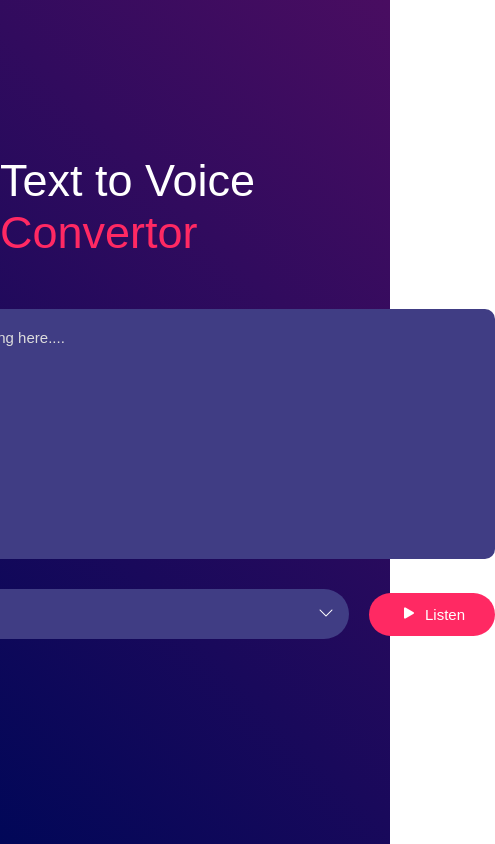
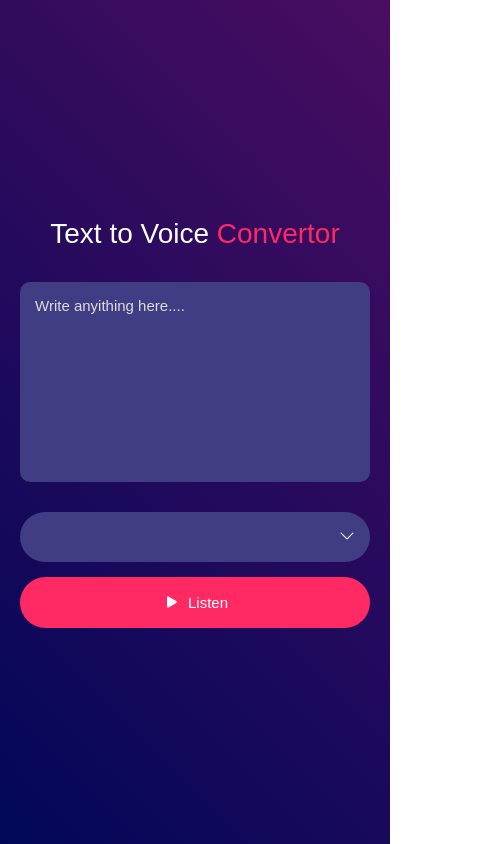
Before and after one commit to JasvanthMajjari/Text-Voice-Convertor, a website: page index.html in a window 390 px wide. Shown: the whole page, 495 px wide, since content can reach past the window. Drawn offline with nearby package versions, Linux system fonts and the light colour scheme.

Commit message:
latest changes

```diff
--- a/index.html
+++ b/index.html
@@ -1,12 +1,15 @@
-<!DOCTYPE html>
+<!doctype html>
 <html lang="en">
   <head>
-		<meta charset="UTF-8">
-		<meta name="viewport" content="width=device-width, initial-scale=1.0">
+    <meta charset="UTF-8" />
+    <meta name="viewport" content="width=device-width, initial-scale=1.0" />
     <title>Text - Voice Convertor</title>
-		<link rel="stylesheet" href="./src/style.css">
-		<link rel="shortcut icon" href="./public/images/favicon.ico">
-		<link rel="stylesheet" href="../node_modules/bootstrap-icons/font/bootstrap-icons.css">
+    <link rel="stylesheet" href="./style.css" />
+    <link rel="shortcut icon" href="./public/images/favicon.ico" />
+    <link
+      rel="stylesheet"
+      href="../node_modules/bootstrap-icons/font/bootstrap-icons.css"
+    />
   </head>
   <body>
     <div class="main">
@@ -17,11 +20,12 @@
           <select></select>
           <span class="bi-chevron-down"></span>
         </div>
-				<button id="button"><span class="bi bi-play-fill"></span> Listen </button>
+        <button id="button">
+          <span class="bi bi-play-fill"></span> Listen
+        </button>
       </div>
     </div>
 
-
-		<script src="./src/script.js"></script>
+    <script src="./script.js"></script>
   </body>
 </html>
--- a/src/style.css
+++ /dev/null
@@ -1,106 +0,0 @@
-* {
-      margin: 0;
-      padding: 0;
-      font-family: sans-serif;
-      box-sizing: border-box;
-}
-
-.main {
-      width: 100%;
-      height: 100vh;
-      background: linear-gradient(45deg, #010758, #490d61);
-      display: flex;
-      align-items: center;
-      justify-content: center;
-      flex-direction: column;
-      color: #fff;
-}
-
-.main h1 {
-      font-size: 45px;
-      font-weight: 500;
-      margin-top: -50px;
-      margin-bottom: 50px;
-}
-
-.main h1 span {
-      color: #ff2963;
-}
-
-textarea {
-      width: 600px;
-      height: 250px;
-      background: #403d84;
-      color: #fff;
-      font-size: 15px;
-      border: 0;
-      outline: 0;
-      padding: 20px;
-      border-radius: 10px;
-      resize: none;;
-      margin-bottom: 30px;
-}
-
-textarea::placeholder {
-      font-size: 15px;
-      color: #ddd;
-}
-
-.row {
-      width: 600px;
-      display: flex;
-      align-items: center;
-      gap:  20px;
-}
-
-button {
-      background: #ff2963;
-      color: #fff;
-      font-size: 15px;
-      padding: 10px 30px;
-      border-radius: 35px;
-      border: 0;
-      outline: 0;
-      cursor: pointer;
-      display: flex;
-      align-items: center
-}
-
-button span {
-      width:  16px;
-      margin-right: 10px;
-}
-
-button span.bi-play-fill {
-      font-size: 20px;
-}
-
-.custom-select-wrapper {
-      flex: 1;
-     display: flex;
-     align-items: center;
-      position: relative;
-}
-
-.custom-select-wrapper select {
-      color: #fff;
-      background: #403d84;
-      height: 50px;
-      width: 100%;
-      padding: 0 20px;
-      outline: 0;
-      border: 0;
-      border-radius: 35px;
-      appearance: none;
-}
-
-.custom-select-wrapper .bi-chevron-down {
-      position: absolute;
-      right: 15px;
-      top: 50%;
-      transform: translateY(-50%);
-      pointer-events: none;
-      color: #fff;
-      font-size: 1rem;
-      cursor: pointer;
-}
--- /dev/null
+++ b/style.css
@@ -0,0 +1,167 @@
+* {
+  margin: 0;
+  padding: 0;
+  font-family: sans-serif;
+  box-sizing: border-box;
+}
+
+.main {
+  width: 100%;
+  height: 100vh;
+  background: linear-gradient(45deg, #010758, #490d61);
+  display: flex;
+  align-items: center;
+  justify-content: center;
+  flex-direction: column;
+  color: #fff;
+}
+
+.main h1 {
+  font-size: 45px;
+  font-weight: 500;
+  margin-top: -50px;
+  margin-bottom: 50px;
+}
+
+.main h1 span {
+  color: #ff2963;
+}
+
+textarea {
+  width: 600px;
+  height: 250px;
+  background: #403d84;
+  color: #fff;
+  font-size: 15px;
+  border: 0;
+  outline: 0;
+  padding: 20px;
+  border-radius: 10px;
+  resize: none;
+  margin-bottom: 30px;
+}
+
+textarea::placeholder {
+  font-size: 15px;
+  color: #ddd;
+}
+
+.row {
+  width: 600px;
+  display: flex;
+  align-items: center;
+  gap: 20px;
+}
+
+button {
+  background: #ff2963;
+  color: #fff;
+  font-size: 15px;
+  padding: 10px 30px;
+  border-radius: 35px;
+  border: 0;
+  outline: 0;
+  cursor: pointer;
+  display: flex;
+  align-items: center;
+}
+
+button span {
+  width: 16px;
+  margin-right: 10px;
+}
+
+button span.bi-play-fill {
+  font-size: 20px;
+}
+
+.custom-select-wrapper {
+  flex: 1;
+  display: flex;
+  align-items: center;
+  position: relative;
+}
+
+.custom-select-wrapper select {
+  color: #fff;
+  background: #403d84;
+  height: 50px;
+  width: 100%;
+  padding: 0 20px;
+  outline: 0;
+  border: 0;
+  border-radius: 35px;
+  appearance: none;
+}
+
+.custom-select-wrapper .bi-chevron-down {
+  position: absolute;
+  right: 15px;
+  top: 50%;
+  transform: translateY(-50%);
+  pointer-events: none;
+  color: #fff;
+  font-size: 1rem;
+  cursor: pointer;
+}
+
+/* Tablet */
+@media (max-width: 768px) {
+  .main h1 {
+    font-size: 36px;
+    text-align: center;
+    margin-bottom: 40px;
+  }
+
+  textarea {
+    width: 90%;
+    height: 220px;
+  }
+
+  .row {
+    width: 90%;
+    gap: 15px;
+  }
+}
+
+/* Mobile */
+@media (max-width: 480px) {
+  .main {
+    padding: 20px;
+  }
+
+  .main h1 {
+    font-size: 28px;
+    margin-top: 0;
+    margin-bottom: 30px;
+    text-align: center;
+    line-height: 1.3;
+  }
+
+  textarea {
+    width: 100%;
+    height: 200px;
+    padding: 15px;
+    font-size: 14px;
+  }
+
+  .row {
+    width: 100%;
+    flex-direction: column;
+    gap: 15px;
+  }
+
+  .custom-select-wrapper {
+    width: 100%;
+  }
+
+  .custom-select-wrapper select {
+    width: 100%;
+  }
+
+  button {
+    width: 100%;
+    justify-content: center;
+    padding: 14px;
+  }
+}
```
Also changed, not shown: script.js (renamed from src/script.js, +4 -3 lines). Lines whose indentation alone changed are shown as unchanged.
